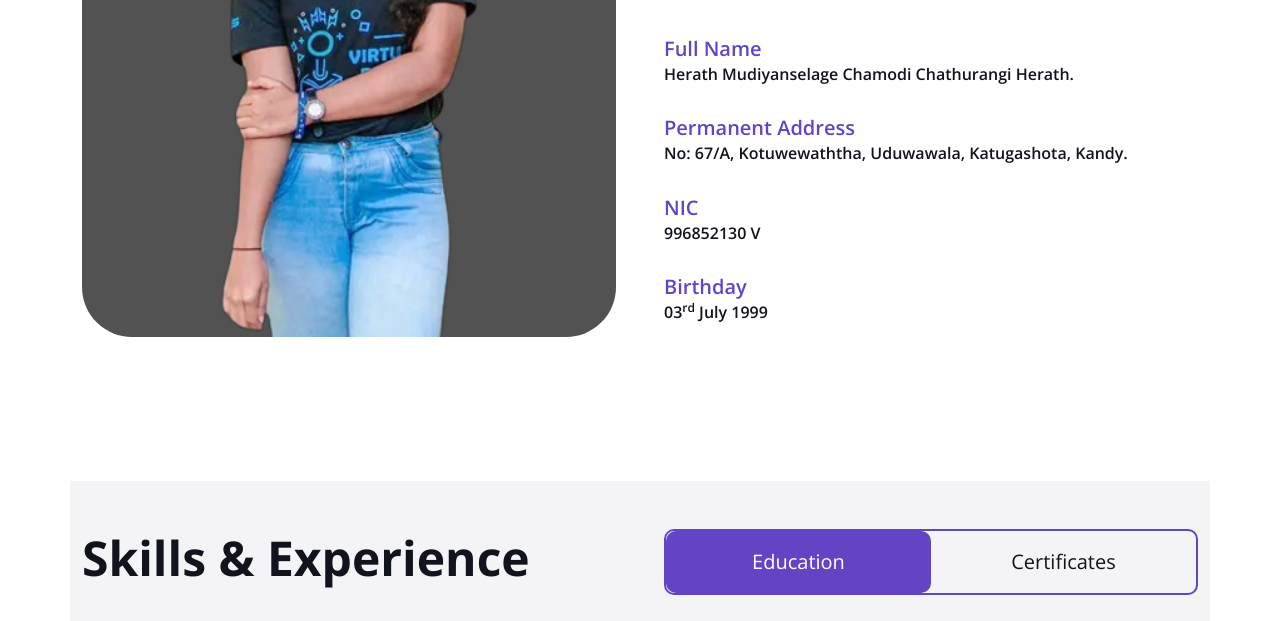
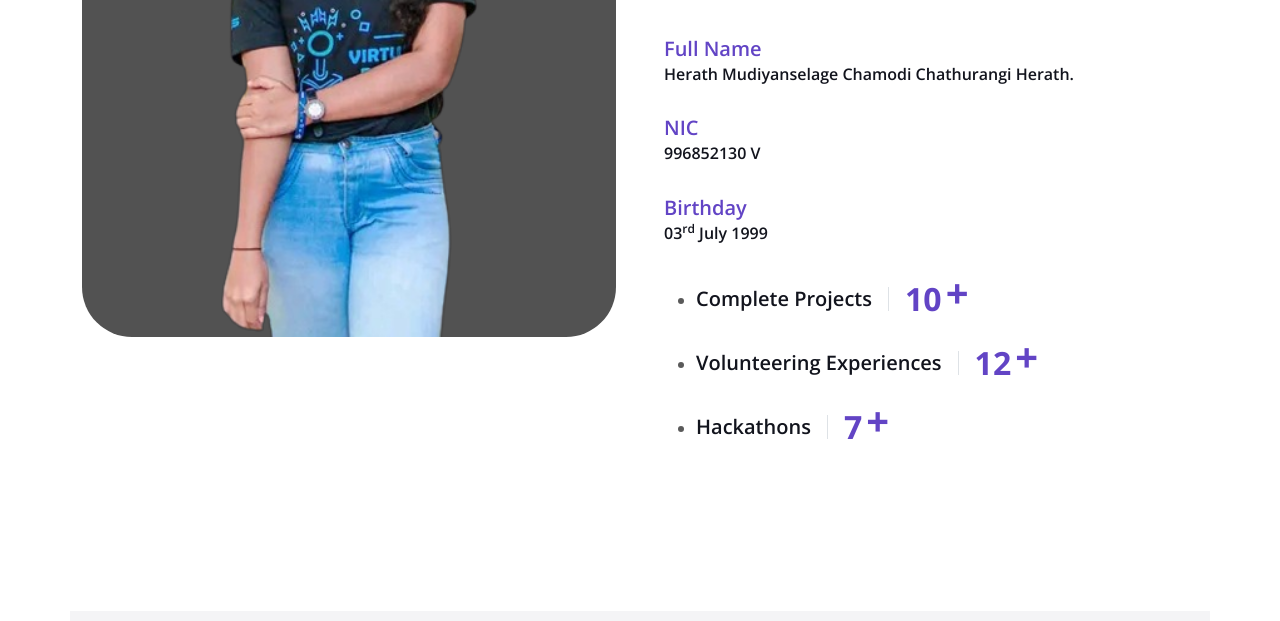
Before and after one commit to Chathurangi67herath/My_Portfolio, a plain HTML site: page index.html in a window 1280 px wide. Shown: the part 1372-1993 px from the top of the page. Drawn offline with nearby package versions, Linux system fonts and the light colour scheme; animation ran at ten frames a second.

Commit message:
add new to about page

```diff
--- a/index.html
+++ b/index.html
@@ -180,14 +180,44 @@
             <h5 class="text-primary mb-1">Full Name</h5>
             <h6>Herath Mudiyanselage Chamodi Chathurangi Herath.</h6>
             <br />
-            <h5 class="text-primary mb-1">Permanent Address</h5>
-            <h6>No: 67/A, Kotuwewaththa, Uduwawala, Katugashota, Kandy.</h6>
-            <br />
             <h5 class="text-primary mb-1">NIC</h5>
             <h6>996852130 V</h6>
             <br />
             <h5 class="text-primary mb-1">Birthday</h5>
             <h6>03<sup>rd</sup> July 1999</h6>
+            <br />
+            <ul>
+              <div class="d-flex align-items-center mb-3">
+                <li>
+                  <h5 class="border-end pe-3 me-3 mb-0">Complete Projects</h5>
+                </li>
+                <h2 class="text-primary fw-bold mb-0" data-toggle="counter-up">
+                  10
+                </h2>
+                &nbsp;
+                <sup><h1 class="text-primary fw-bold mb-0">+</h1></sup>
+              </div>
+              <div class="d-flex align-items-center mb-3">
+                <li>
+                  <h5 class="border-end pe-3 me-3 mb-0">
+                    Volunteering Experiences
+                  </h5>
+                </li>
+                <h2 class="text-primary fw-bold mb-0" data-toggle="counter-up">
+                  12
+                </h2>
+                &nbsp;
+                <sup><h1 class="text-primary fw-bold mb-0">+</h1></sup>
+              </div>
+              <div class="d-flex align-items-center mb-3">
+                <li><h5 class="border-end pe-3 me-3 mb-0">Hackathons</h5></li>
+                <h2 class="text-primary fw-bold mb-0" data-toggle="counter-up">
+                  7
+                </h2>
+                &nbsp;
+                <sup><h1 class="text-primary fw-bold mb-0">+</h1></sup>
+              </div>
+            </ul>
           </div>
         </div>
       </div>
@@ -2979,7 +3009,7 @@
                               src="assets/img1/dhima.jpg"
                               alt=""
                             />
-                          <h5>Dhimantha Theekshana</h5>
+                            <h5>Dhimantha Theekshana</h5>
 
                             <div class="team-text bg-white rounded-end p-4">
                               <div>
@@ -3004,7 +3034,7 @@
                               src="assets/img1/My.jpg"
                               alt=""
                             />
-                            <br>
+                            <br />
 
                             <h5>Chamodi Herath</h5>
                             <div class="team-text bg-white rounded-end p-4">
@@ -3283,7 +3313,7 @@
                           </li>
                           <li>
                             Now I have
-                            <span style="color: blue">570 subscribers</span>.
+                            <span style="color: blue">577 subscribers</span>.
                           </li>
                           <li>
                             I like to learn new things and distribute my
```
